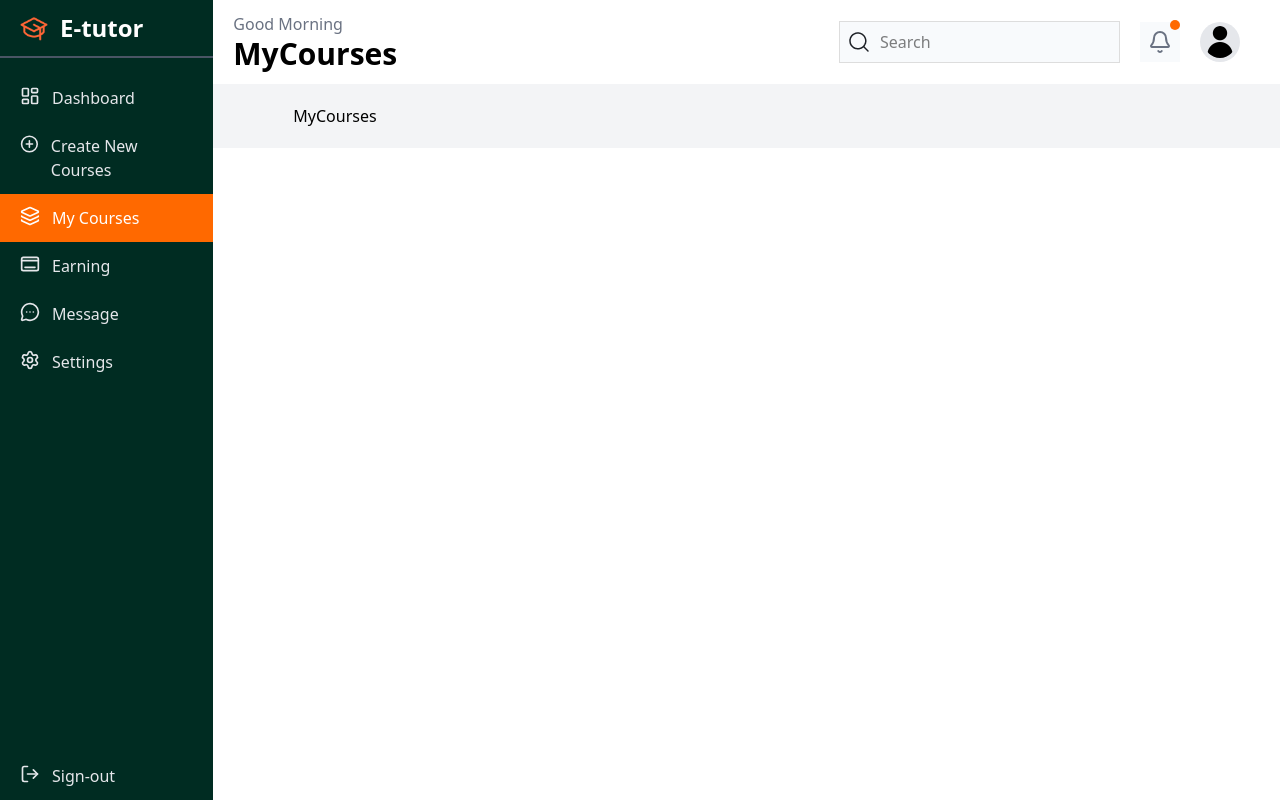
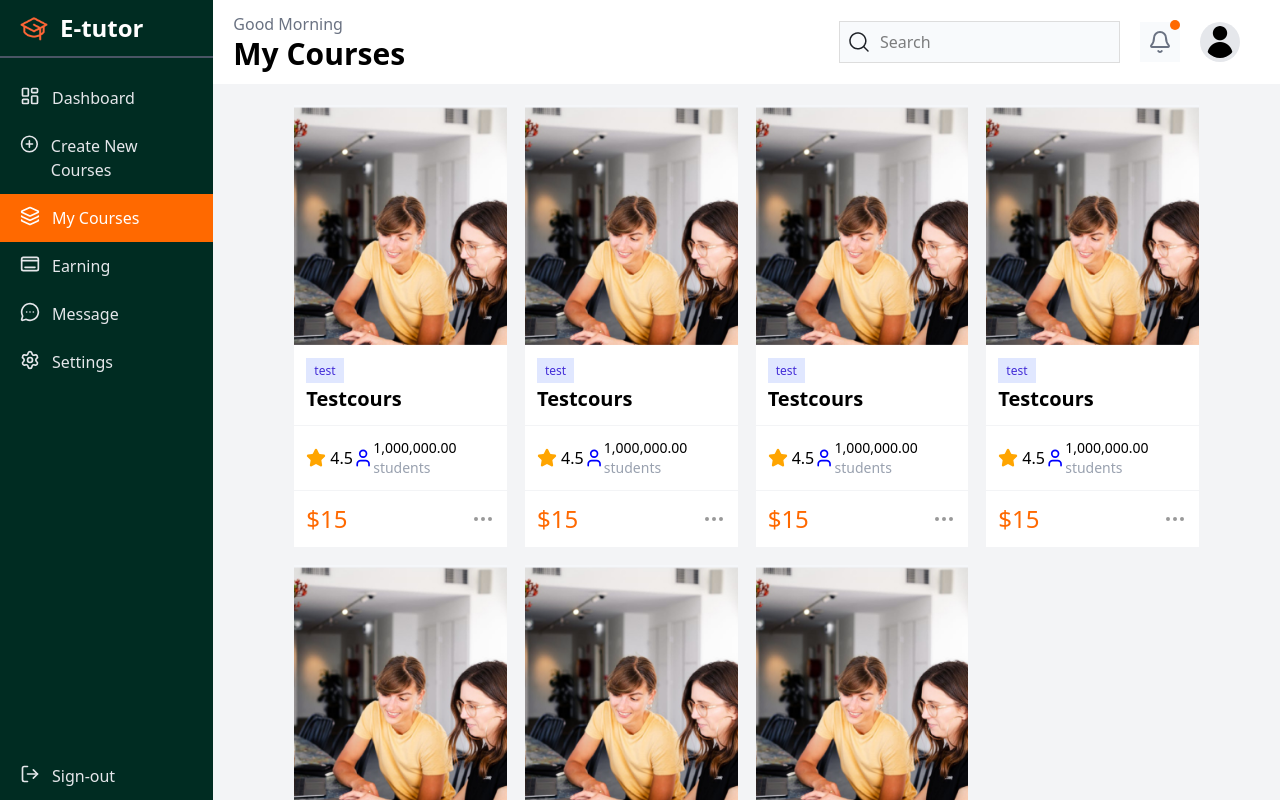
Before and after one commit to LEARNING-MANGMENT-SYSTEM/LMS-website, a React (Vite) app in the folder frontend/: page /instructor/myCourses in a window 1280 px wide. Shown: the top 800 px of the page. Built offline with nearby package versions, Linux system fonts and the light colour scheme.

Commit message:
create course card and course card list componenet

```diff
--- /dev/null
+++ b/frontend/src/components/CardList/index.tsx
@@ -0,0 +1,16 @@
+import { type Course } from '../../types/Course'
+import CourseCard from '../CourseCard';
+import Card from '../UI/Card';
+
+type props = {
+    cardsData:Course[];
+}
+function CardList({cardsData}:props) {
+  return (
+    <div className='grid grid-cols-2 gap-4 lg:grid-cols-4'>
+        {cardsData.map((data) => <CourseCard {...data} />)}
+    </div>
+  )
+}
+
+export default CardList
--- /dev/null
+++ b/frontend/src/components/CourseCard/index.tsx
@@ -0,0 +1,51 @@
+import Card from "../UI/Card";
+import type { Course } from "../../types/Course";
+import { MoreHorizontal, Star, User } from "lucide-react";
+
+export default function CourseCard({
+  imgSrc,
+  categories,
+  title,
+  rating,
+  students,
+  price,
+}: Course) {
+  return (
+    <Card
+      media={imgSrc}
+      content={
+        <div className="p-3">
+          {categories.map((cat) => (
+            <span className="bg-indigo-100 py-1 px-2 text-indigo-700 text-[12px]">
+              {cat}
+            </span>
+          ))}
+          <h3 className="font-semibold text-xl mt-1 capitalize">{title}</h3>
+        </div>
+      }
+      footer={
+        <div>
+          <div className="flex justify-between p-3">
+            <div className="flex items-center">
+              <Star color="orange" fill="orange" size={20} />
+              <p className="ml-1">{rating}</p>
+            </div>
+            <div className="flex items-center">
+              <User color="blue" />
+              <p className="text-sm">
+                {students.toLocaleString("en-US", { minimumFractionDigits: 2 })}{" "}
+                <span className="text-gray-400">students</span>
+              </p>
+            </div>
+          </div>
+          <hr className="text-gray-100" />
+
+          <div className="flex justify-between p-3 items-center">
+            <p className="text-orange-500 text-2xl">${price}</p>
+            <MoreHorizontal size={24} color="#999" />
+          </div>
+        </div>
+      }
+    />
+  );
+}
--- a/frontend/src/components/DashboardHeader/index.tsx
+++ b/frontend/src/components/DashboardHeader/index.tsx
@@ -16,7 +16,7 @@ function DashboardHeader() {
         <h1 className="font-bold text-3xl">
           {" "}
           {routeName
-            .replace(/-/g, " ")
+            .replace(/([A-Z])/g, ' $1')
             .replace(/\b\w/g, (char) => char.toUpperCase())}
         </h1>
       </div>
--- /dev/null
+++ b/frontend/src/components/UI/Card/index.tsx
@@ -0,0 +1,23 @@
+import type { ReactNode } from "react";
+
+interface props {
+  media: string;
+  content: ReactNode;
+  footer: ReactNode;
+  fullwidth?: Boolean;
+}
+
+function Card({ media, content, footer, fullwidth = false }: props) {
+  return (
+    <div className={`bg-white border border-gray-100 ${fullwidth?'flex':''}`}>
+      <img src={media} className={`h-60 ${fullwidth? 'w-60' : 'w-full'} object-cover`} />
+      <div>
+        {content}
+        <hr className="text-gray-100" />
+        {footer}
+      </div>
+    </div>
+  );
+}
+
+export default Card;
--- a/frontend/src/pages/Instructor/MyCourses.tsx
+++ b/frontend/src/pages/Instructor/MyCourses.tsx
@@ -1,7 +1,18 @@
+import testImg from "../../assets/testImg.png";
+import CardList from "../../components/CardList";
 const MyCourses = () => {
   return (
-    <div>MyCourses</div>
-  )
-}
+    <CardList
+      cardsData={[1, 2, 6, 6, 8, 64, 8].map(() => ({
+        imgSrc: testImg,
+        categories: ["test"],
+        title: "testcours",
+        rating: 4.5,
+        students: 1000000,
+        price: 15,
+      }))}
+    />
+  );
+};
 
-export default MyCourses
+export default MyCourses;
--- /dev/null
+++ b/frontend/src/types/Course.ts
@@ -0,0 +1,8 @@
+export interface Course{
+  imgSrc: string;
+  categories: string[];
+  title: string;
+  rating: number;
+  students: number;
+  price: number;
+}
```
Also changed, not shown: frontend/src/assets/testImg.png (added).
